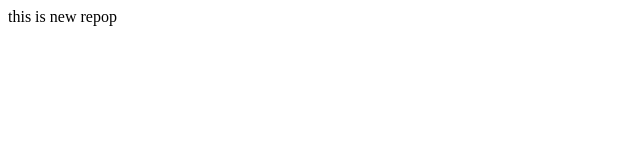
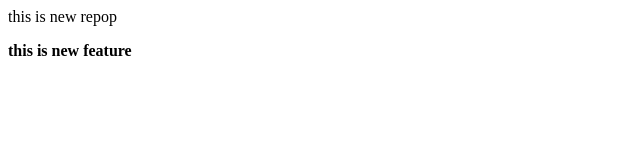
Before and after one commit to Bhautikvekariya/Localrepo, a plain HTML site: page index.html in a window 1280 px wide. Shown: the whole page, without its empty margins (0-640 px from the left). Drawn offline with Linux system fonts and the light colour scheme.

Commit message:
add feature

```diff
--- a/index.html
+++ b/index.html
@@ -1 +1,2 @@
 <p>this is new repop</p>
+<b>this is new feature</b>
```
